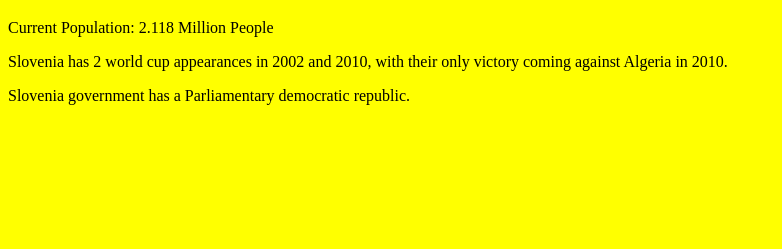
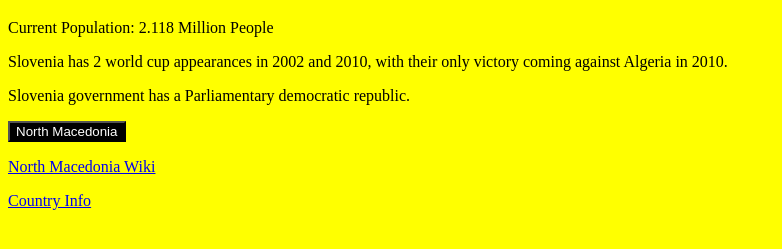
Before and after one commit to Gaines2025/Mis4013HW1, a plain HTML site: page Slovenia.html in a window 1280 px wide. Shown: the part 61-310 px from the top of the page, without its empty margins (0-782 px from the left). Drawn offline with Linux system fonts and the light colour scheme.

Commit message:
Update Slovenia.html

```diff
--- a/Slovenia.html
+++ b/Slovenia.html
@@ -9,6 +9,15 @@
     <p>Current Population: 2.118 Million People</p>
     <p>Slovenia has 2 world cup appearances in 2002 and 2010, with their only victory coming against Algeria in 2010.</p>
     <p>Slovenia government has a Parliamentary democratic republic.</p>
+        <button class="accordion"style=
+        "background-color: Black;
+        color: White;">North Macedonia</button>
+<div class="panel">
+    <p><a href="https://en.wikipedia.org/wiki/North_Macedonia" target="_blank">North Macedonia Wiki</a></p>
+<div    class="link-container">
+    <a href="NorthMacedonia.html">Country Info</a>
+</div>
+</div>
 </head>
 <body>
 </body>
```
